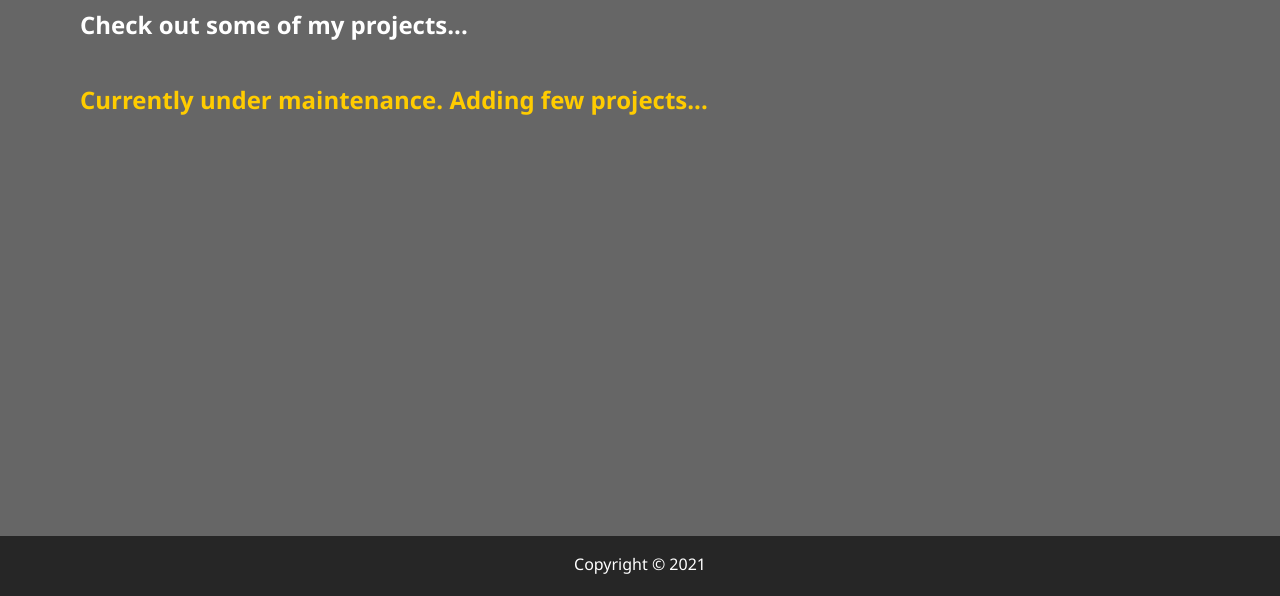
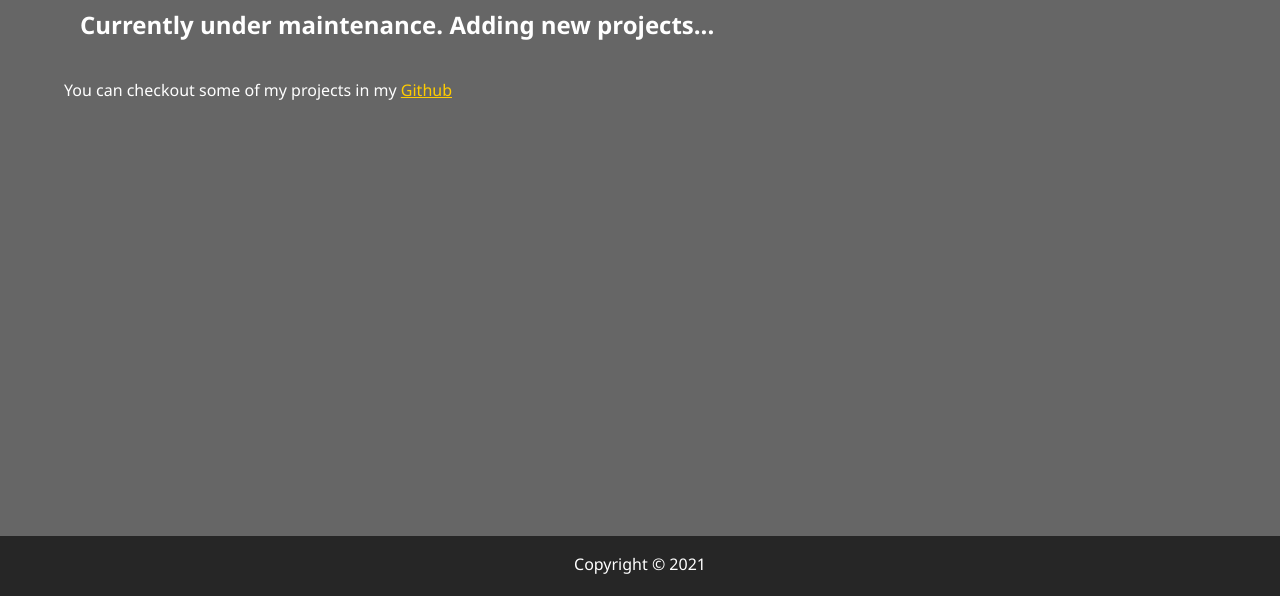
Before and after one commit to OlegAngelo/modern-portfolio, a website: page dist/work.html in a window 1280 px wide. Shown: the part 204-800 px from the top of the page. Drawn offline with Linux system fonts and the light colour scheme.

Commit message:
update work.html under maintenace - to add new projects

```diff
--- a/dist/work.html
+++ b/dist/work.html
@@ -60,14 +60,21 @@
   <main id="work">
     <h1 class="lg-heading">My <span class="text-secondary">Work</span></h1>
 
+    <!-- <h2 class="sm-heading">
+      Check out some of my projects...
+    </h2> -->
+
     <h2 class="sm-heading">
-      Check out some of my projects...
+      Currently under maintenance. Adding new projects...</span>
     </h2>
 
-    <h2 class="sm-heading">
-      <span class="text-secondary">Currently under maintenance. Adding few projects...</span>
-    </h2>
+    You can checkout some of my projects in my
+    <a href="https://github.com/OlegAngelo/" style="text-decoration: underline; color: #ffcc00">
+      <span class="text-secondary">
+        Github
+      </span></a>
     <div class="projects">
+
       <!-- <div class="item">
         <a href="https://portfolioangelo.netlify.app/">
           <img src="img/projects/portfolio.png" alt="Project" />
```
